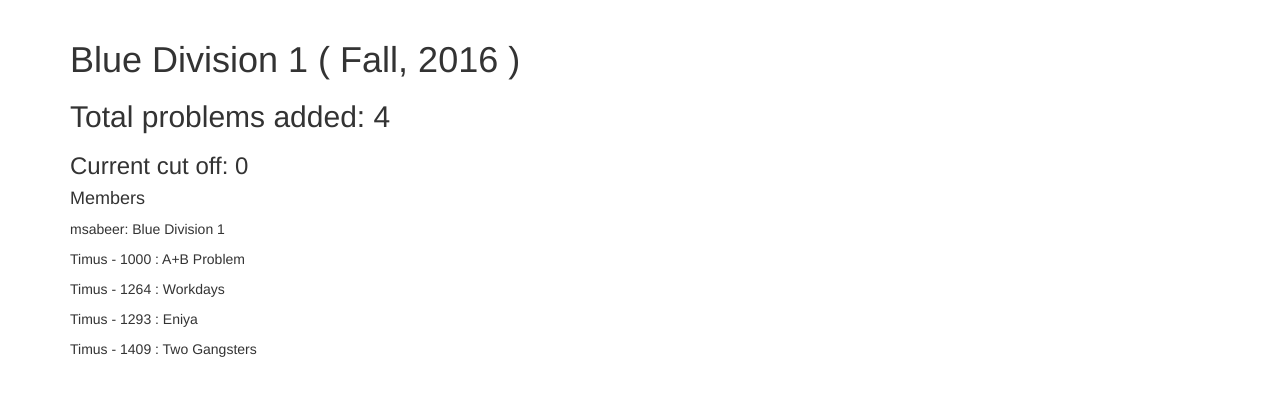
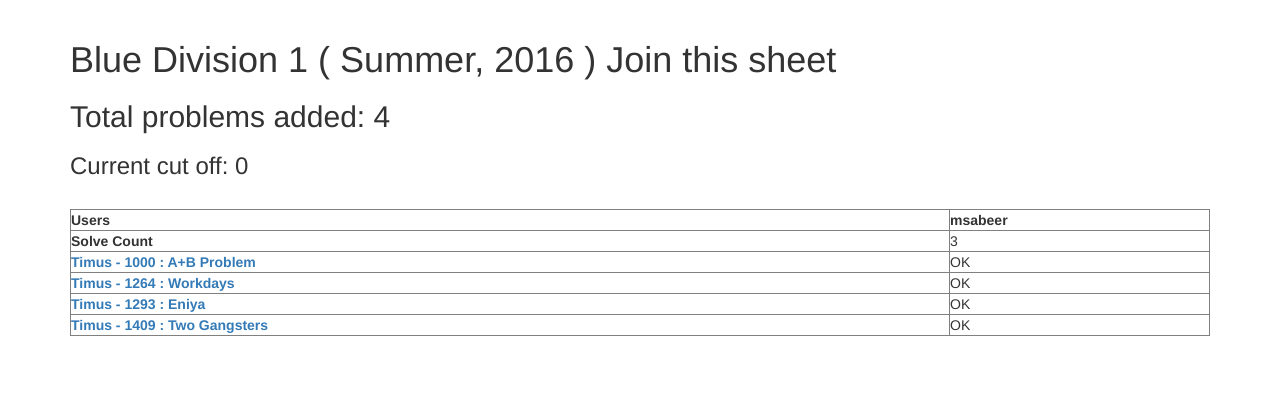
Before and after one commit to m-s-abeer/BSA, a Django app: a page that uses Blue/sheets/templates/sheets/main_sheet.html in a window 1280 px wide. Shown: the part 51-447 px from the top of the page. Run offline with Django 3.2, Linux system fonts and the light colour scheme; data comes from the database, SQL or seed files in the repository; some libraries are stand-ins or nearby versions.

Commit message:
views update and bug fixes
Views update and bug fixes

```diff
--- a/Blue/Blue/settings.py
+++ b/Blue/Blue/settings.py
@@ -27,7 +27,6 @@
 DEBUG = True
 
 ALLOWED_HOSTS = []
-
 
 # Application definition
 
--- a/Blue/problems/templates/problems/problem_detail.html
+++ b/Blue/problems/templates/problems/problem_detail.html
@@ -14,7 +14,7 @@
     <h3><b>Problem ID:</b> {{problem.prob_id}}</h3>
     <h3><b>Category:</b> {{problem.category}}</h3>
     <h3><b>Note:</b> {% if problem.note %}{{problem.note}}{% else %}No notes added yet{% endif %}</h3>
-    <h3><b>Problem Link:</b> <a href="{{problem.link}}">{{problem.oj_name}} {{problem.prob_id}}</a></h3>
+    <h3><b>Problem Link:</b> <a href="{{problem.link}}" target="_blank">{{problem.oj_name}} {{problem.prob_id}}</a></h3>
     <h3><b>Solved by:</b> {{problem.solved.count}} users</h3>
     <ul>
       {% for users in problem.solved.all %}
--- a/Blue/problems/templates/problems/problem_list.html
+++ b/Blue/problems/templates/problems/problem_list.html
@@ -7,8 +7,8 @@
   <ol>
       {% for problem in all_problems %}
       <h3><li><a href="{% url 'problems:problem_detail' slug=problem.slug %}">{{ problem }}</a>
-        {% is_solved_by_user problem user as result %}
-        {% if result %}Solved{% endif %}</li></h3>
+        {% if user.is_authenticated %}{% is_solved_by_user problem user as result %}
+        {% if result %}Solved{% endif %}{% endif %}</li></h3>
       {% empty %}
       <h3>No problems added yet</h3>
       {% endfor %}
--- a/Blue/sheets/models.py
+++ b/Blue/sheets/models.py
@@ -7,14 +7,13 @@
 class Sheet(models.Model):
     name = models.CharField(max_length=30)
     slug = models.SlugField(max_length=20, allow_unicode=True, unique=True)
-    semester = models.CharField(max_length=10)
-    year = models.PositiveIntegerField()
+    batch = models.CharField(max_length=20)
     problem_count = models.PositiveIntegerField(default=4, null=False)
     cut_off = models.PositiveIntegerField(default=0, null=False)
     members = models.ManyToManyField(User, through='SheetMember')
 
     def __str__(self):
-        return self.name + " ( " + self.semester + ", " + str(self.year) + " )"
+        return self.name + " ( " + str(self.batch) + " )"
 
     def get_absolute_url(self):
         return reverse('sheets:activity', kwargs={'slug': self.slug})
--- a/Blue/sheets/templates/sheets/main_sheet.html
+++ b/Blue/sheets/templates/sheets/main_sheet.html
@@ -1,16 +1,50 @@
 {% extends "base.html" %}
+{% load extra_tags %}
 {% block title %}{{this_sheet}}{% endblock%}
 
 {% block body_block %}
-  <h1>{{this_sheet}}</h1>
+  <h1>{{this_sheet}} {% if not sheet_status %}Join this sheet{% endif %} </h1>
   <h2>Total problems added: {{this_sheet.problem_count}}</h2>
   <h3>Current cut off: {{this_sheet.cut_off}}</h3>
-  <h4>Members</h4>
-  {% for member in member_list %}
-    <p>{{member}}</p>
-  {% endfor %}
 
-  {% for prob in sheet_prob %}
-    <p>{{prob}}</p>
-  {% endfor %}
+  <br>
+
+  <table style="width:100%" border="1">
+    {# Printing usernames #}
+    <tr>
+      <th>Users</th>
+      {% for member in member_list %}
+        <th>{{member.user.username}}</th>
+      {% endfor %}
+    </tr>
+    {# Printing Solve Counts #}
+    <tr>
+      <th>Solve Count</th>
+      {% for member in member_list %}
+        <td>{{member.solve_count}}</td>
+      {% endfor %}
+    {# incomplete #}
+    {# <tr> #}
+      {# <th>Solve percentage</th> #}
+      {# {% for member in member_list %} #}
+        {# <td>{{member.solve_count}}</td> #}
+      {# {% endfor %} #}
+    {# </tr> #}
+
+    {# Printing problems on first column and solves of sheetmembers on the next columns #}
+    </tr>
+    {% for prob in sheet_prob %}
+      <tr>
+        {# Problem with link #}
+        <th><a href="{% url 'problems:problem_detail' slug=prob.slug %}">{{prob}}</a></th>
+        {# Solve for each member(ordered by descending solve_count) #}
+        {% for member in member_list %}
+          {% is_solved_by_user prob member.user as result %}
+          <td>{% if result %}OK{% endif %}</td>
+        {% endfor %}
+      </tr>
+    {% endfor %}
+  </table>
+
+
 {% endblock %}
--- a/Blue/sheets/templates/sheets/sheet_list.html
+++ b/Blue/sheets/templates/sheets/sheet_list.html
@@ -11,9 +11,7 @@
       <h3>Total problems added: {{sheet.problem_count}}</h3>
       <h3>Cut-off: {{sheet.cut_off}}</h3>
       <h4>Members: {{sheet.memberships.count}}</h4>
-      {% for member in sheet.members.all %}
-        <p>{{member}}</p>
-      {% endfor %}
+      {% for member in sheet.members.all %}{% if not forloop.first %}, {% endif %}{{member}}{% endfor %}
     {% endfor %}
 
   {% else %}
--- a/Blue/sheets/views.py
+++ b/Blue/sheets/views.py
@@ -15,11 +15,9 @@
 
     def get_context_data(self, *args, **kwargs):
         context = super().get_context_data(*args, **kwargs)
-        print("Yo nigga!")
-        context['this_sheet']=get_object_or_404(Sheet, slug=kwargs['slug'])
-        lim=context['this_sheet'].problem_count
-        print(lim)
-        context['sheet_prob']=Problem.objects.order_by("created_at")[0:lim]
-        context['member_list']=context['this_sheet'].memberships.order_by("solve_count")
-        # context["solve_status"] = self.request.user.is_authenticated and context["prob"].solved.filter(solver=self.request.user).exists()
+        context['this_sheet'] = get_object_or_404(Sheet, slug=kwargs['slug'])
+        lim = context['this_sheet'].problem_count
+        context['sheet_prob'] = Problem.objects.order_by("created_at")[0:lim]
+        context['sheet_status'] = self.request.user.is_authenticated and SheetMember.objects.filter(user=self.request.user).exists()
+        context['member_list'] = context['this_sheet'].memberships.order_by("-solve_count")
         return context
--- a/Blue/solve_activities/models.py
+++ b/Blue/solve_activities/models.py
@@ -1,5 +1,5 @@
 from django.db import models
-from problems.models import Problem
+# from problems.models import Problem
 
 # from django.apps import apps
 
@@ -8,7 +8,7 @@
 # Create your models here.
 
 class Solve(models.Model):
-    problem = models.ForeignKey(Problem, on_delete=models.CASCADE, related_name="solved")
+    problem = models.ForeignKey('problems.Problem', on_delete=models.CASCADE, related_name="solved")
     solver = models.ForeignKey(User, on_delete=models.CASCADE, related_name="solved")
     solved_at = models.DateTimeField(auto_now=True)
 
```
Also changed, not shown: Blue/sheets/templatetags/extra_tags.py (added, +12 -0 lines), Blue/solve_activities/views.py (+6 -3 lines), Blue/db.sqlite3, Blue/sheets/migrations/0006_auto_20180319_2332.py (added), Blue/sheets/migrations/0007_auto_20180319_2334.py (added), Blue/sheets/templatetags/__init__.py (added).
